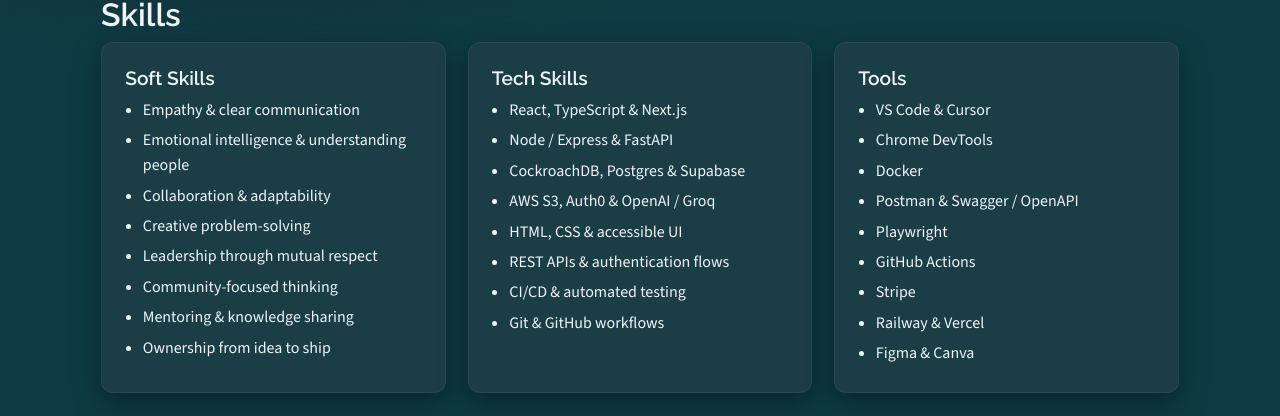
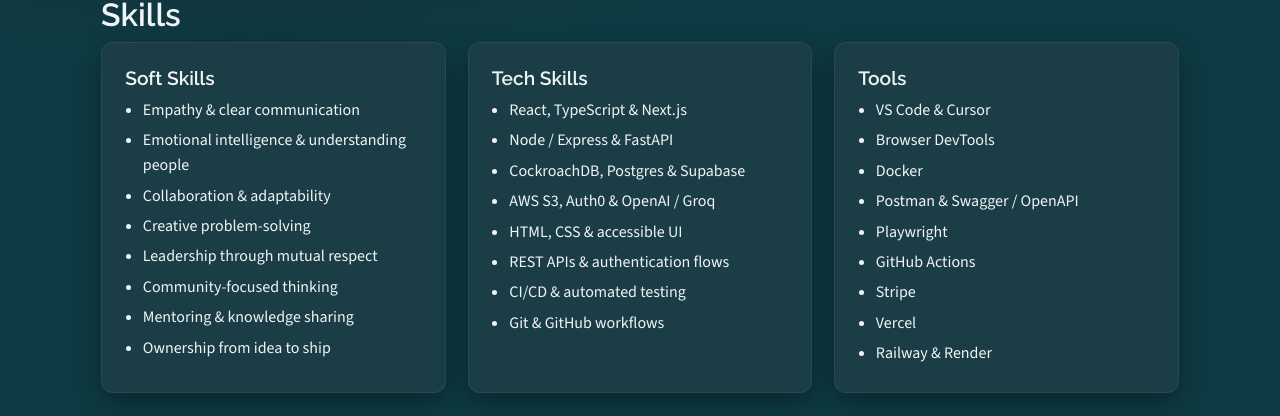
Before and after one commit to kylebabington/kylebabington.github.io, a plain HTML site: page index.html in a window 1280 px wide. Shown: the part 1019-1435 px from the top of the page. Drawn offline with nearby package versions, Linux system fonts and the light colour scheme.

Commit message:
Update tools list in index.html for clarity; rename Chrome DevTools to Browser DevTools and adjust Railway entry to Railway & Render. Add new project image for Family Activity Helper.

```diff
--- a/index.html
+++ b/index.html
@@ -118,14 +118,14 @@
               <h3 id="tools-title">Tools</h3>
               <ul class="list">
                 <li>VS Code &amp; Cursor</li>
-                <li>Chrome DevTools</li>
+                <li>Browser DevTools</li>
                 <li>Docker</li>
                 <li>Postman &amp; Swagger / OpenAPI</li>
                 <li>Playwright</li>
                 <li>GitHub Actions</li>
                 <li>Stripe</li>
-                <li>Railway &amp; Vercel</li>
-                <li>Figma &amp; Canva</li>
+                <li>Vercel</li>
+                <li>Railway &amp; Render</li>
               </ul>
             </article>
           </div>
```
Also changed, not shown: assets/projects/family-activity-helper-4.jpg (added).
